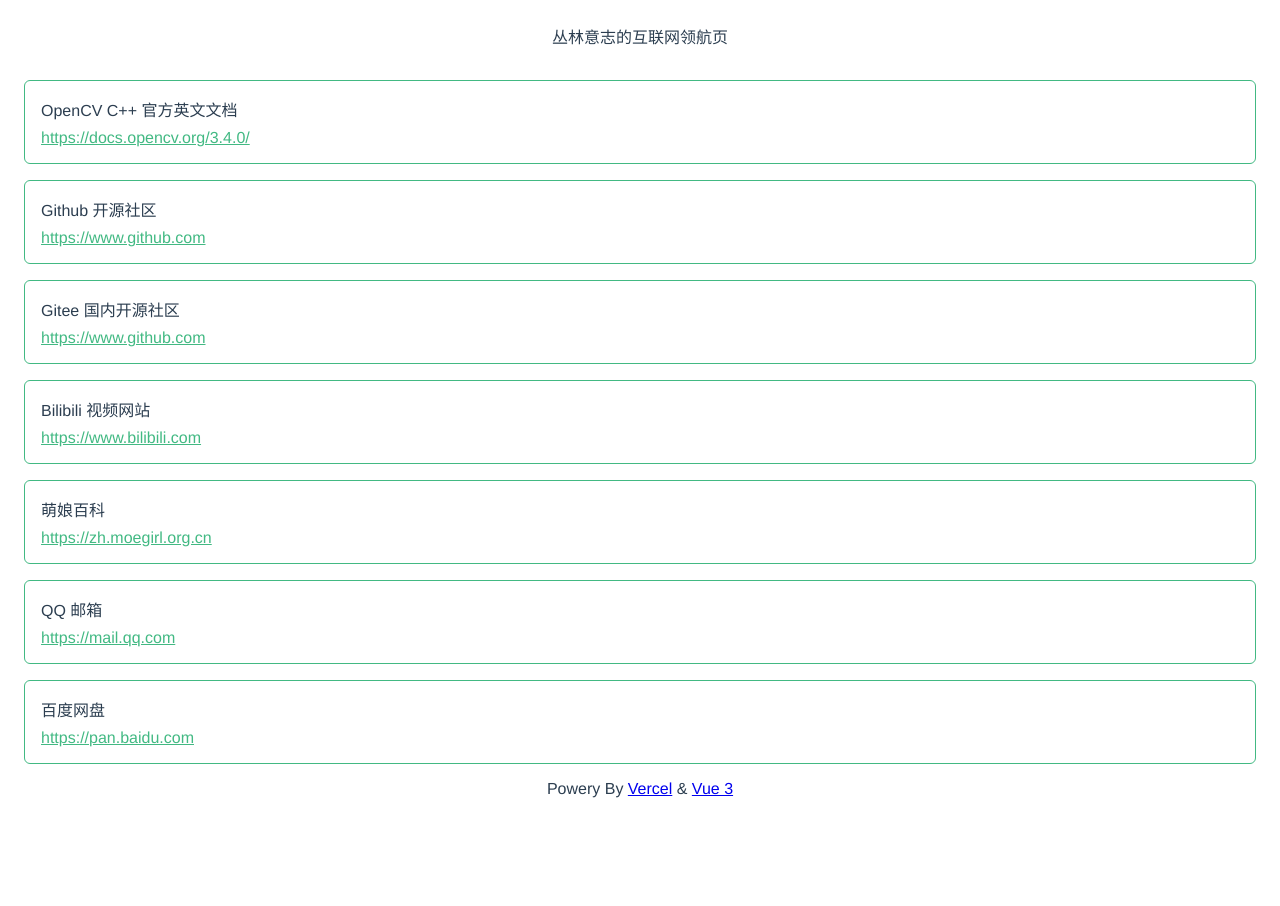
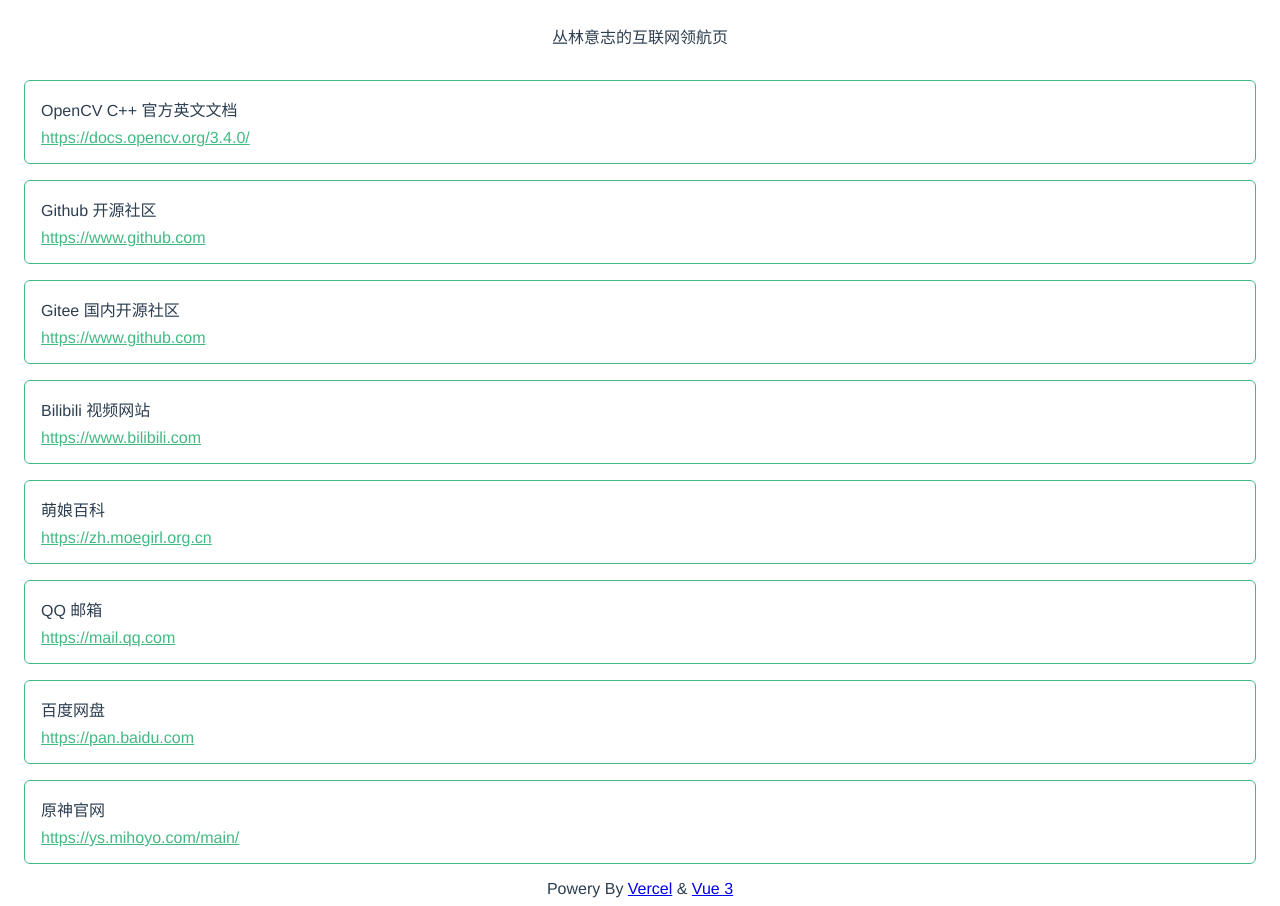
Before and after one commit to conglinyizhi/NavigationCenter, a Vue app: page / in a window 1280 px wide. Before the commit the page ends 806 px from the top, so only its background shows below. Built offline with nearby package versions, Linux system fonts and the light colour scheme.

Commit message:
add genshin link

```diff
--- a/src/App.vue
+++ b/src/App.vue
@@ -7,6 +7,7 @@
   <LinkCard title="萌娘百科" link="https://zh.moegirl.org.cn"/>
   <LinkCard title="QQ 邮箱" link="https://mail.qq.com"/>
   <LinkCard title="百度网盘" link="https://pan.baidu.com"/>
+  <LinkCard title="原神官网" link="https://ys.mihoyo.com/main/"/>
   <Footer/>
 </template>
 
```
